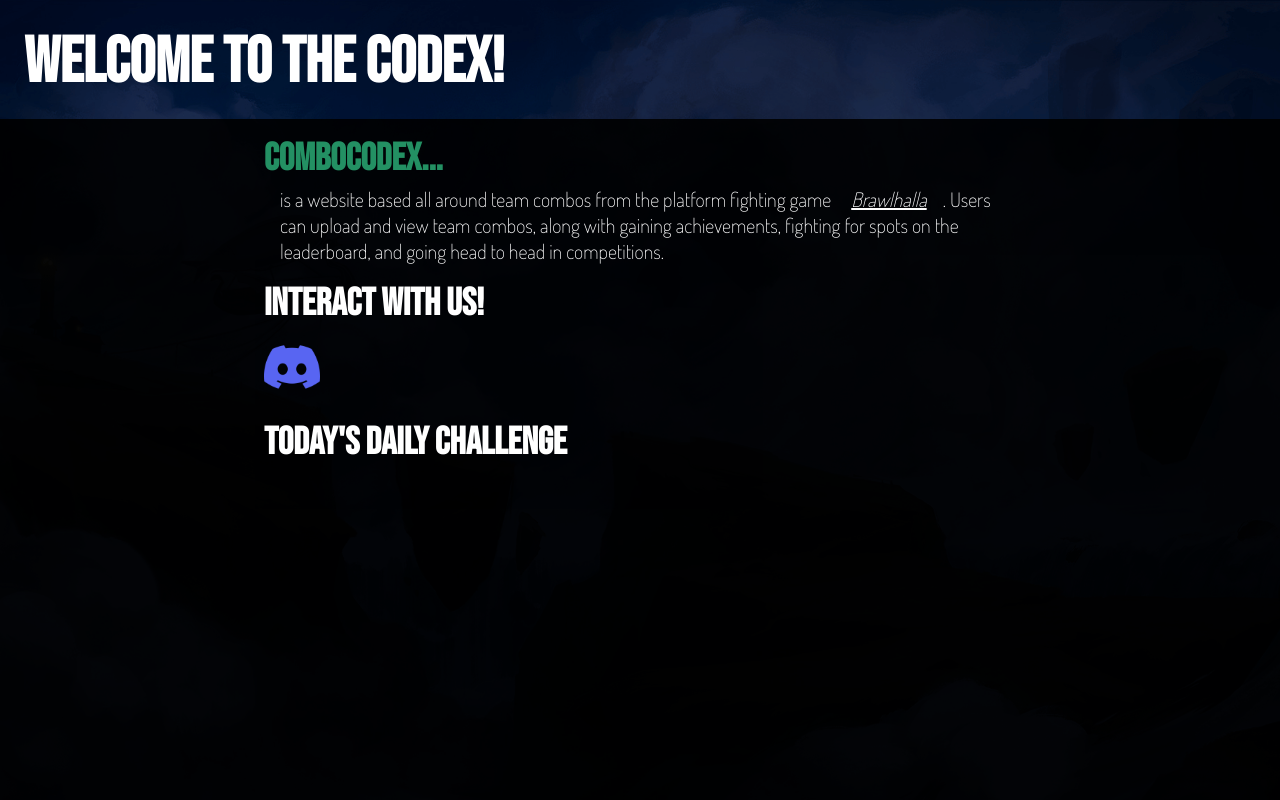
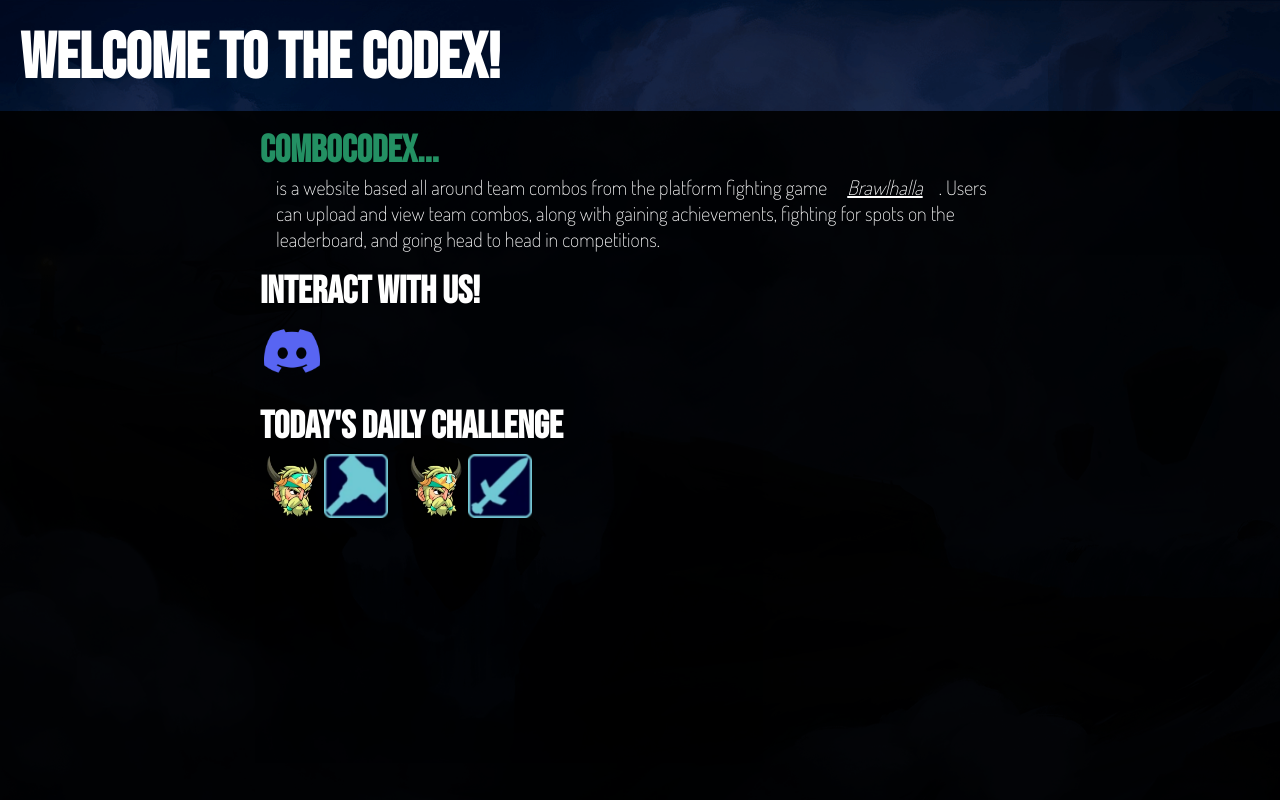
Before and after one commit to LucLor06/combocodex, a Django app: page / in a window 1280 px wide. Run offline with Django 5.2, Linux system fonts and the light colour scheme; data comes from the database, SQL or seed files in the repository; both versions use the stored data as it was after the commit; style sheets or scripts are compiled from the project's sources; some libraries are stand-ins or nearby versions.

Commit message:
Create partials for legend/weapon pairs and daily challenges.

```diff
--- a/combocodex/main/admin.py
+++ b/combocodex/main/admin.py
@@ -6,3 +6,4 @@
 admin.site.register(models.LegendWeaponPair)
 admin.site.register(models.Combo)
 admin.site.register(models.Social)
+admin.site.register(models.DailyChallenge)
--- a/combocodex/main/templates/home.html
+++ b/combocodex/main/templates/home.html
@@ -22,6 +22,6 @@
 </section>
 <section>
     <h2>Today's daily challenge</h2>
-    {% include 'partials/daily_challenge.html' %}
+    {% include 'partials/daily-challenge.html' %}
 </section>
 {% endblock content %}
--- /dev/null
+++ b/combocodex/main/templates/partials/daily-challenge.html
@@ -0,0 +1,6 @@
+<div class="daily-challenge legend-weapon-pairs">
+    {% for legend_weapon in daily_challenge.legends_weapons.all %}
+    {% include 'partials/legend-weapon-pair.html' %}
+    {% endfor %}
+    <p class="tooltip">{{ daily_challenge.date }}</p>
+</div>
--- /dev/null
+++ b/combocodex/main/templates/partials/legend-weapon-pair.html
@@ -0,0 +1,4 @@
+<div class="legend-weapon-pair">
+    <img src="{{ legend_weapon.legend.icon }}">
+    <img src="{{ legend_weapon.weapon.icon }}">
+</div>
--- a/combocodex/main/views.py
+++ b/combocodex/main/views.py
@@ -1,8 +1,8 @@
 from django.shortcuts import render
-from main.models import Legend, Weapon, Social
+from main.models import Legend, Weapon, Social, DailyChallenge
 
 def home(request):
-    context = {'socials': Social.objects.all()}
+    context = {'socials': Social.objects.all(), 'daily_challenge': DailyChallenge.objects.latest('id')}
     return render(request, 'home.html', context)
 
 def combos_submit(request):
--- /dev/null
+++ b/combocodex/static/styles/_pairs.scss
@@ -0,0 +1,16 @@
+.legend-weapon-pairs {
+    width: fit-content;
+    display: flex;
+    gap: 1rem;
+}
+
+.legend-weapon-pair {
+    flex-grow: 1;
+    display: flex;
+
+    img {
+        display: block;
+        width: $font-size-xl;
+        height: $font-size-xl;
+    }
+}
--- a/combocodex/static/styles/_socials.scss
+++ b/combocodex/static/styles/_socials.scss
@@ -1,12 +1,3 @@
 .social {
-    transition: transform 500ms, background-color 500ms;
-    display: block;
-    padding: .25rem;
-    border-radius: .5rem;
 
-    &:hover {
-        transition: transform 250ms, background-color 250ms;
-        transform: scale(1.1);
-        background-color: rgba(255, 255, 255, 0.1);
-    }
 }
--- a/combocodex/static/styles/_text.scss
+++ b/combocodex/static/styles/_text.scss
@@ -10,7 +10,7 @@
 
 h1, h2, h3, h4, h5, p, li, a, sub {
     color: $color-text;
-    margin: .5rem;
+    margin: .25rem;
 }
 
 h1, h2, h3, h4, h5 {
@@ -65,7 +65,8 @@
 
 .tooltip {
     width: max-content;
-    margin: 5% auto;
+    text-align: center;
+    margin: 1% auto;
     position: absolute;
     left: 50%;
     bottom: 100%;
@@ -81,6 +82,15 @@
 
 *:has(> .tooltip) {
     position: relative;
+    transition: background-color 500ms;
+    display: block;
+    padding: .25rem;
+    border-radius: .5rem;
+
+    &:hover {
+        transition: background-color 250ms;
+        background-color: rgba(255, 255, 255, 0.1);
+    }
 
     &:hover > .tooltip, &:focus-visible > .tooltip {
         opacity: 1;
--- a/combocodex/static/styles/_variables.scss
+++ b/combocodex/static/styles/_variables.scss
@@ -2,7 +2,7 @@
 $color-primary: #239063;
 $color-text: #ffffff;
 
-$font-size-xl: clamp(32px, 5vw, 80px);
+$font-size-xl: clamp(48px, 5vw, 80px);
 $font-size-lg: clamp(28px, 3vw, 72px);
 $font-size-md: clamp(24px, 2vw, 64px);
 $font-size-sm: clamp(20px, 1.5vw, 56px);
--- a/combocodex/static/styles/styles.scss
+++ b/combocodex/static/styles/styles.scss
@@ -6,3 +6,5 @@
 @import '_utils.scss';
 @import 'combos/_submit.scss';
 @import '_socials.scss';
+
+@import '_pairs.scss';
```
Also changed, not shown: combocodex/db.sqlite3, combocodex/main/templates/partials/daily_challenge.html (deleted), 1 other file.
